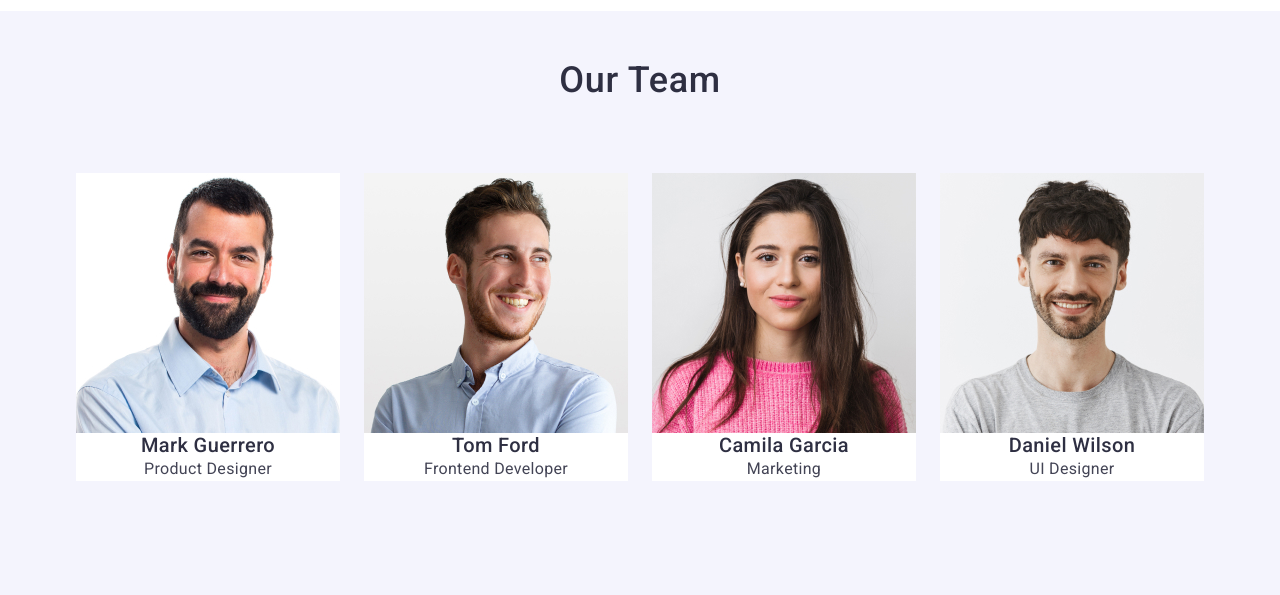
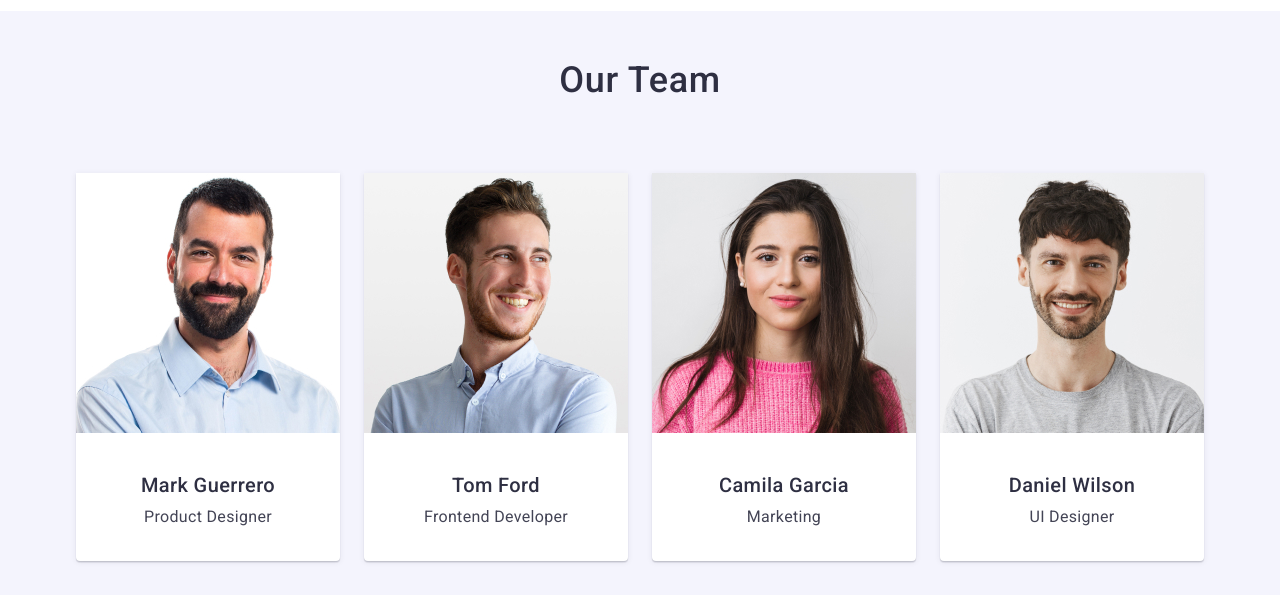
Before and after one commit to Baltakov/goit-markup-hw-03, a plain HTML site: page index.html in a window 1280 px wide. Shown: the part 1494-2089 px from the top of the page. Drawn offline with nearby package versions, Linux system fonts and the light colour scheme.

Commit message:
sign staff

```diff
--- a/css/styles.css
+++ b/css/styles.css
@@ -214,6 +214,18 @@ body {
 }
 .team-cell {
   background-color: #ffffff;
+  border-radius: 0px 0px 4px 4px;
+  background: var(--white, #fff);
+  box-shadow: 0px 2px 1px 0px rgba(46, 47, 66, 0.08),
+    0px 1px 1px 0px rgba(46, 47, 66, 0.16),
+    0px 1px 6px 0px rgba(46, 47, 66, 0.08);
+
+  display: inline-flex;
+  padding-bottom: 32px;
+  flex-direction: column;
+  justify-content: center;
+  align-items: center;
+  gap: 8px;
 }
 .team-list {
   /* display: flex; */
@@ -233,6 +245,7 @@ body {
   letter-spacing: 0.02em;
   color: var(--primary-color);
   text-align: center;
+  padding-top: 32px;
 }
 .team-staff {
   font-size: 16px;
```
